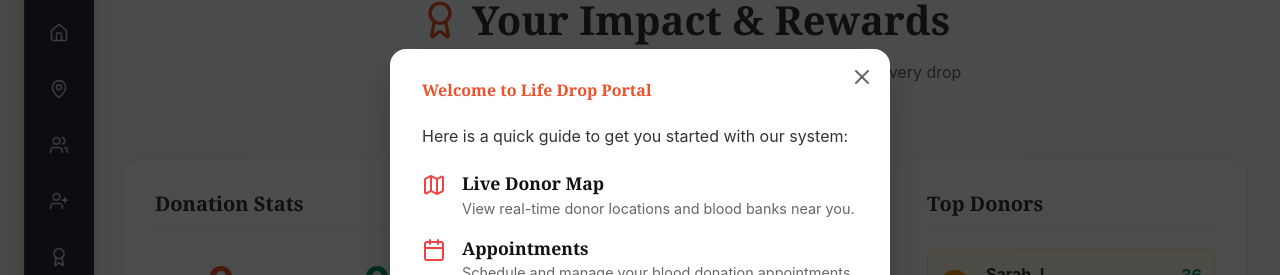
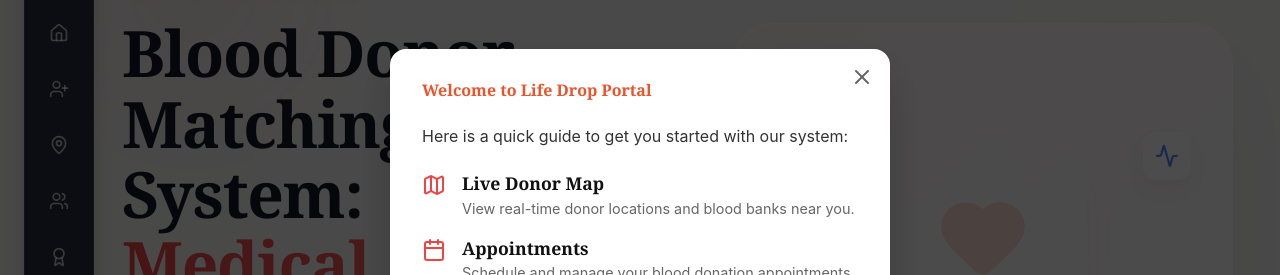
Before and after one commit to PavaniPatluri/Blood-Donor-Matching-System, a React (Vite) app: page / in a window 1280 px wide. Both pictures are taken after typing "Sample", "Sample123" into the empty fields and a click on the button "Access Dashboard". Shown: the part 112-387 px from the top of the page. Built offline with nearby package versions, Linux system fonts and the light colour scheme; no server answers.

Commit message:
Reorder Donor dashboard and sidebar: move Registration to follow Home (Hero) section

```diff
--- a/src/App.jsx
+++ b/src/App.jsx
@@ -62,15 +62,18 @@ function App() {
     switch (user.role) {
       case 'donor':
         return (
-          <div className="p-8 space-y-8">
+          <div className="space-y-0">
+            <div id="home"><Hero /></div>
+            <div className="p-8 space-y-12">
+              <div id="register"><DonorRegistration /></div>
               <div className="flex justify-end">
                 <TrustScoreBadge score={92} donations={8} />
               </div>
               <div id="rewards"><RewardsDashboard /></div>
               <div id="map"><DonorMap /></div>
               <div id="matcher"><DonorMatcher /></div>
-            <div id="register"><DonorRegistration /></div>
               <div id="activity"><LiveActivity /></div>
+            </div>
           </div>
         );
       case 'recipient':
--- a/src/components/Sidebar.jsx
+++ b/src/components/Sidebar.jsx
@@ -27,9 +27,9 @@ const Sidebar = ({ role }) => {
             case 'donor':
                 return [
                     ...commonItems,
+                    { id: 'register', icon: <UserPlus size={20} />, label: 'Registration' },
                     { id: 'map', icon: <MapPin size={20} />, label: 'Donor Map' },
                     { id: 'matcher', icon: <Users size={20} />, label: 'Match Center' },
-                    { id: 'register', icon: <UserPlus size={20} />, label: 'Registration' },
                     { id: 'rewards', icon: <Award size={20} />, label: 'Rewards & ID' },
                     { id: 'activity', icon: <Activity size={20} />, label: 'Live Activity' },
                     { id: 'diet', icon: <Utensils size={20} />, label: 'Diet Guide' },
```
Lines whose indentation alone changed are shown as unchanged.
